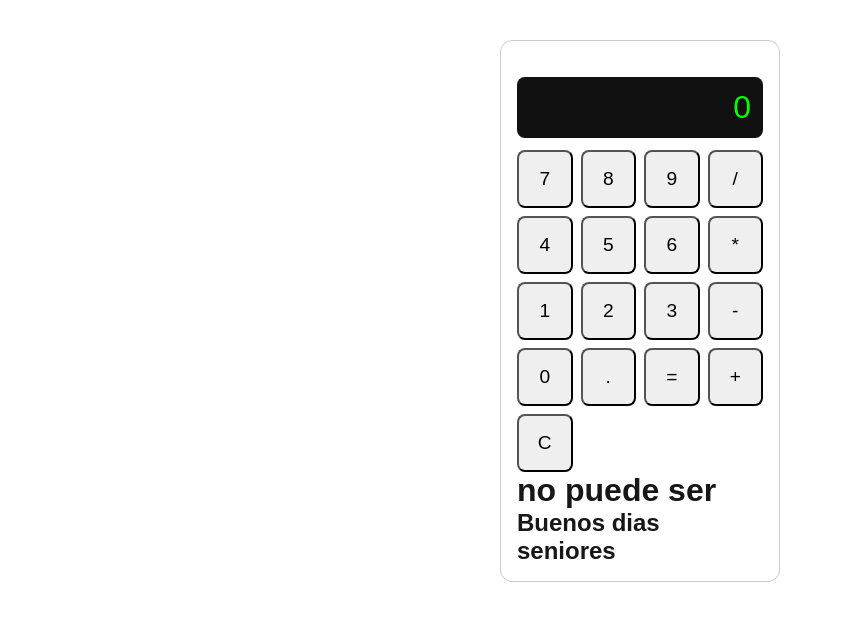
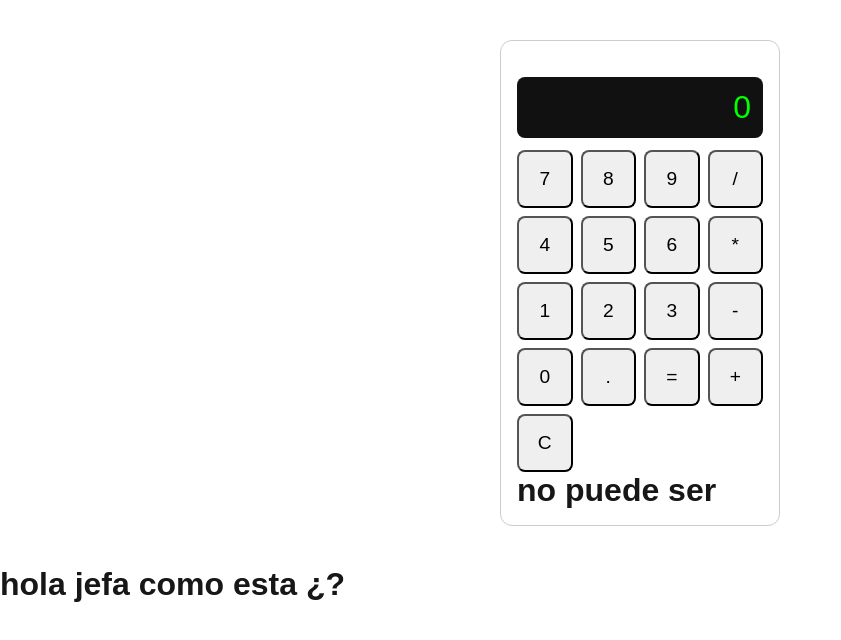
Before and after one commit to ELVISrodrigo123/ci-cd-calculator, a Next.js app: page / in a window 1280 px wide. Shown: the top 640 px of the page, without its empty margins (0-841 px from the left). Built offline with nearby package versions, Linux system fonts and the light colour scheme.

Commit message:
ci/cd deploy prueba senior

```diff
--- a/src/pages/index.tsx
+++ b/src/pages/index.tsx
@@ -66,8 +66,9 @@ export default function Home() {
         <Display operation={operation} value={display} />
         <Keypad onPress={handlePress} />
         <h1>no puede ser </h1>
-        <h2>Buenos dias seniores</h2>
+        <h2></h2>
       </div>
+      <h1>hola jefa como esta ¿?</h1>
     </>
   );
 }
```
